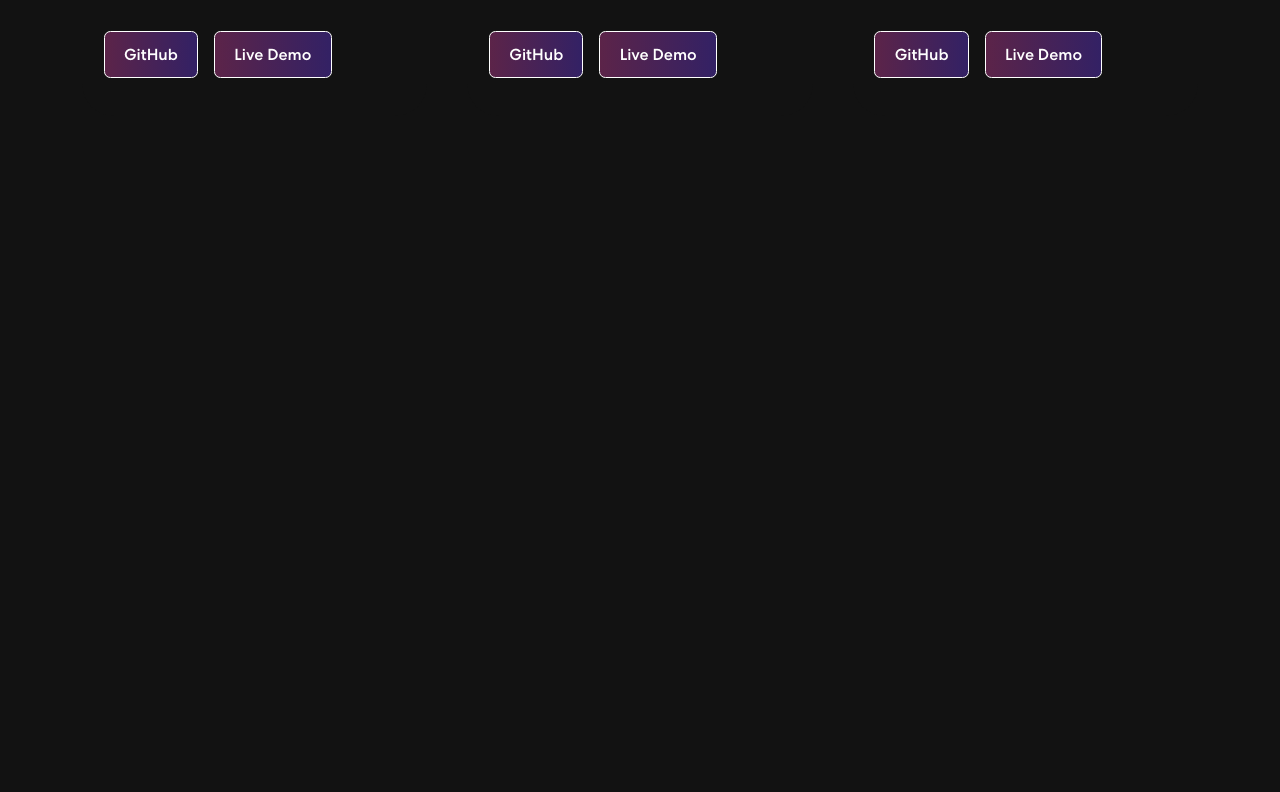
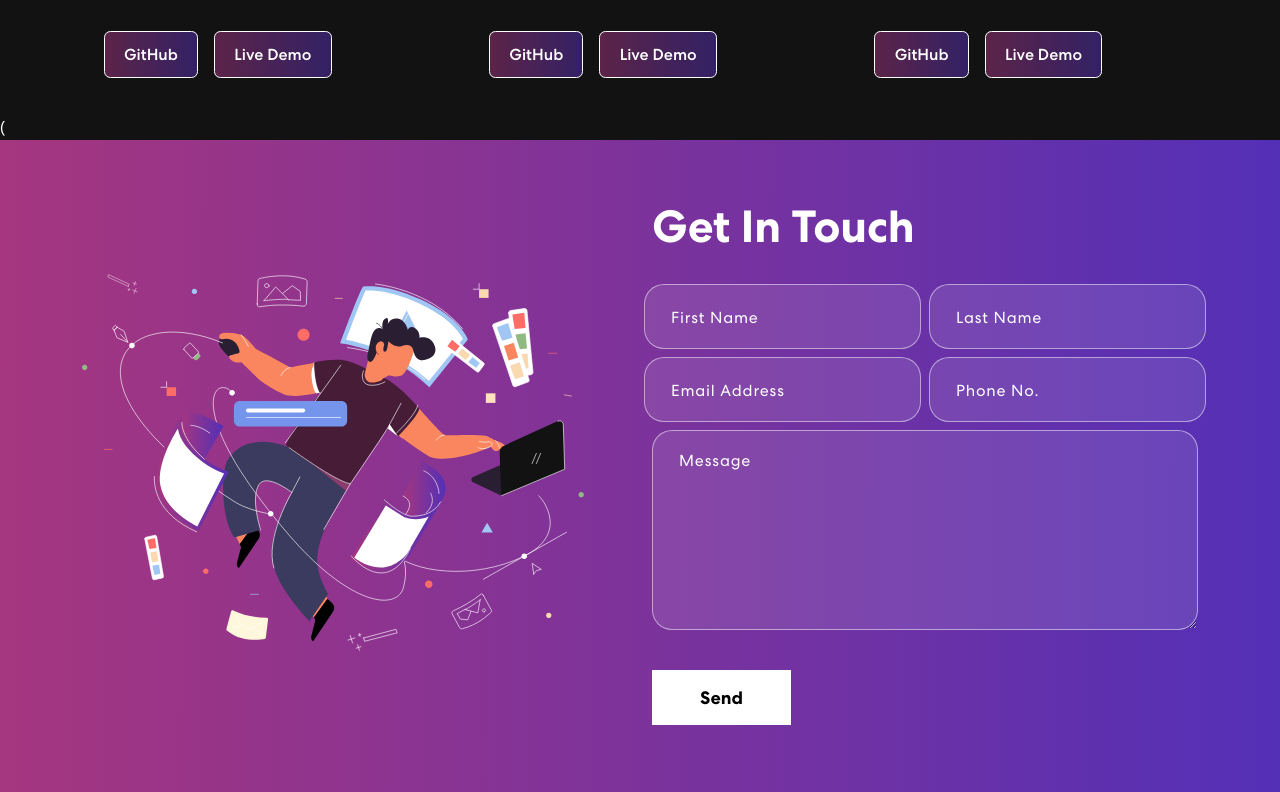
Before and after one commit to niteshSingh001/MY-PORTFOLIO-WEBSITE, a React (Create React App) app: page / in a window 1280 px wide. Shown: the part 1668-2460 px from the top of the page. Before the commit the page ends 1784 px from the top, so only its background shows below. Built offline with nearby package versions, Linux system fonts and the light colour scheme.

Commit message:
Created Contact Section

```diff
--- a/package.json
+++ b/package.json
@@ -2,11 +2,15 @@
   "name": "portfolio",
   "version": "0.1.0",
   "private": true,
+  "proxy":"https://localhost:5000",
   "dependencies": {
     "@testing-library/jest-dom": "^5.17.0",
     "@testing-library/react": "^13.4.0",
     "@testing-library/user-event": "^13.5.0",
     "bootstrap": "^5.3.1",
+    "cors": "^2.8.5",
+    "express": "^4.18.2",
+    "nodemailer": "^6.9.4",
     "react": "^18.2.0",
     "react-bootstrap": "^2.8.0",
     "react-bootstrap-icons": "^1.10.3",
--- a/src/App.js
+++ b/src/App.js
@@ -5,6 +5,7 @@
 import Skills from "./components/Skills";
 import Projects from "./components/Projects";
 import "bootstrap/dist/css/bootstrap.min.css";
+import Contact from "./components/Contact";
 
 function App() {
   return (
@@ -13,6 +14,7 @@
       <Banner />
       <Skills />
       <Projects />
+      <Contact />
     </div>
   );
 }
--- /dev/null
+++ b/src/components/Contact.js
@@ -0,0 +1,137 @@
+import React, { useState } from "react";
+import contactImg from "../assets/img/contact-img.svg";
+import { Container, Row, Col } from "react-bootstrap";
+
+function Contact() {
+  const formInitialDetails = {
+    firstName: "",
+    lastName: "",
+    email: "",
+    phone: "",
+    message: "",
+  };
+
+  const [formDetails, setFormDetails] = useState(formInitialDetails);
+  const [buttonText, setButtonText] = useState("Send");
+  const [status, setStatus] = useState({});
+
+  const onFormUpdate = (category, value) => {
+    setFormDetails({
+      ...formDetails,
+      [category]: value,
+    });
+  };
+
+  const handleSubmit = async (e) => {
+    e.preventDefault();
+    setButtonText("Sending...");
+    let response = await fetch("http://localhost:5000/contact", {
+      method: "POST",
+      headers: {
+        "Content-Type": "Application/json;charset=utf-8",
+      },
+      body: JSON.stringify(formDetails),
+    });
+    setButtonText("Send");
+    let result = await response.json();
+    setFormDetails(formInitialDetails);
+
+    if (result.code === 200) {
+      setStatus({ success: true, message: "Mesage Sent Successfully" });
+    } else {
+      setStatus({
+        success: false,
+        message: "Something Went Wrong,Please try again Later.",
+      });
+    }
+  };
+
+  return (
+    <div>
+      (
+      <section className="contact" id="connect">
+        <Container>
+          <Row className="align-items-center">
+            <Col md={6}>
+              <img src={contactImg} alt="Contact Us" />
+            </Col>
+            <Col md={6}>
+              <h2>Get In Touch</h2>
+              <form onSubmit={handleSubmit}>
+                <Row>
+                  <Col sm={6} className="px-1">
+                    <input
+                      type="text"
+                      value={formDetails.firstName}
+                      placeholder="First Name"
+                      onChange={(e) => {
+                        onFormUpdate("firstName", e.target.value);
+                      }}
+                    />
+                  </Col>
+                  <Col sm={6} className="px-1">
+                    <input
+                      type="text"
+                      value={formDetails.lastName}
+                      placeholder="Last Name"
+                      onChange={(e) => {
+                        onFormUpdate("lastName", e.target.value);
+                      }}
+                    />
+                  </Col>
+                  <Col sm={6} className="px-1">
+                    <input
+                      type="email"
+                      value={formDetails.email}
+                      placeholder="Email Address"
+                      onChange={(e) => {
+                        onFormUpdate("email", e.target.value);
+                      }}
+                    />
+                  </Col>
+                  <Col sm={6} className="px-1">
+                    <input
+                      type="tel"
+                      value={formDetails.phone}
+                      placeholder="Phone No."
+                      onChange={(e) => {
+                        onFormUpdate("phone", e.target.value);
+                      }}
+                    />
+                  </Col>
+                  <Col>
+                    <textarea
+                      rows="6"
+                      value={formDetails.message}
+                      placeholder="Message"
+                      onChange={(e) => {
+                        onFormUpdate("message", e.target.value);
+                      }}
+                    ></textarea>
+                    <button type="submit">
+                      <span>{buttonText}</span>
+                    </button>
+                  </Col>
+                  {status.message && (
+                    <Col>
+                      <p
+                        className={
+                          status.success === false ? "danger" : "success"
+                        }
+                      >
+                        {status.message}
+                      </p>
+                    </Col>
+                  )}
+                </Row>
+              </form>
+            </Col>
+          </Row>
+        </Container>
+      </section>
+      )
+    </div>
+  );
+}
+
+export default Contact;
```
Also changed, not shown: src/server.js (added, +56 -0 lines), 2 other files (tests, documents, lock files or other folders).
